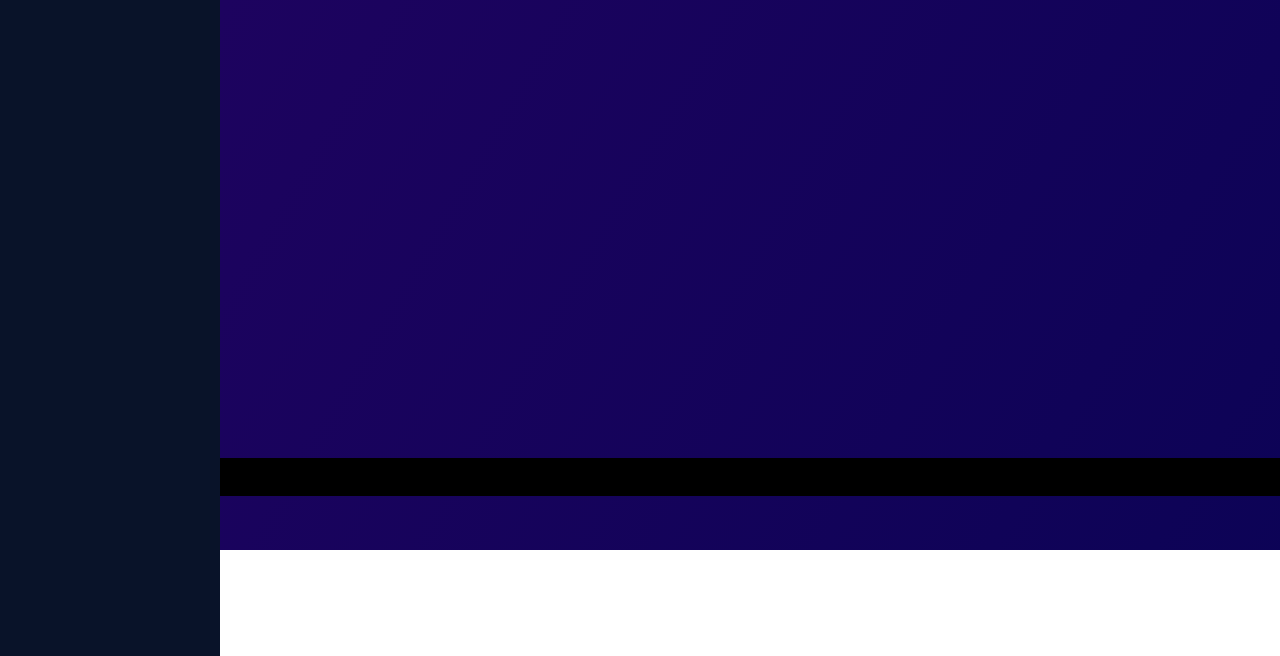
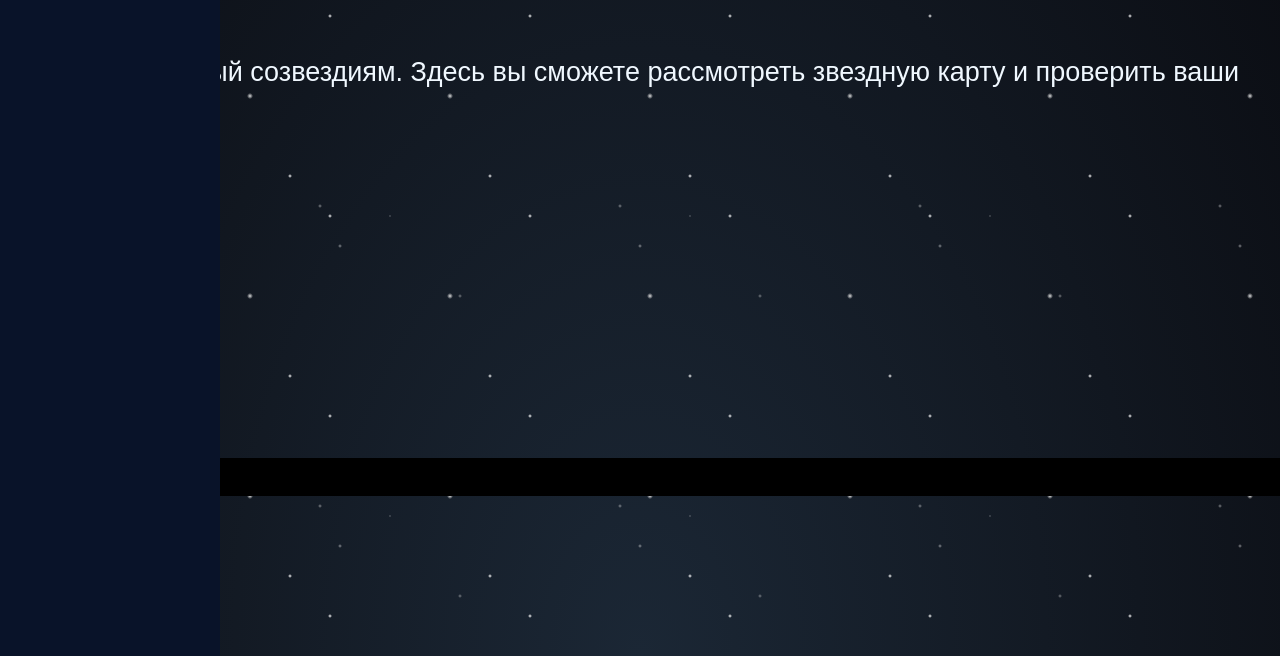
Before and after one commit to Shuni21/seiza, a website: page index.html in a window 1280 px wide. Shown: the part 304-960 px from the top of the page. Before the commit the page ends 854 px from the top, so only its background shows below. Drawn offline with nearby package versions, Linux system fonts and the light colour scheme.

Commit message:
Add files via upload

```diff
--- a/index.html
+++ b/index.html
@@ -8,39 +8,66 @@
     <link rel="stylesheet" href="s.css">
     <style>
 
-
+html { overflow:  hidden; }
 body {
 margin:0;
 }
-        p { text-indent: 25px; }
 
-        #block1{
+.space {
+  position: relative;
+  display: block;
+  height: 100vh;
   width: 100%;
-            height: 270px;
-        }
-        html, body {
-  width: 100%;
-  height:100%;
+  background-color: #1B2735;
+  background: radial-gradient(ellipse at bottom, #1B2735 0%, #090A0F 100%);
+  color: white;
+  padding-top: 20vh;
 }
 
-body {
-    background: linear-gradient(-60deg, #010350,#1d035f,#370075,#01094d);
-    background-size: 400% 400%;
-    animation: gradient 15s ease infinite;
+#parent {
+  position: relative;
 }
 
-@keyframes gradient {
+.form {
+  color: white;
+  position: absolute;
+  left: 0;
+  top: 40%;
+}
+
+.stars>div {
+  overflow: hidden;
+  position: absolute;
+  top: 0;
+  bottom: 0;
+  left: 0;
+  right: 0;
+}
+
+.stars .stars-back {
+  top: -50%;
+  opacity: 0.5;
+  background-image: radial-gradient(2px 2px at 20px 30px, #eee, rgba(0, 0, 0, 0)), radial-gradient(2px 2px at 40px 70px, #fff, rgba(0, 0, 0, 0)), radial-gradient(1px 1px at 90px 40px, #fff, rgba(0, 0, 0, 0)), radial-gradient(2px 2px at 160px 120px, #ddd, rgba(0, 0, 0, 0));
+  background-repeat: repeat;
+  background-size: 300px 300px;
+  animation: stars 4s infinite linear;
+}
+
+.stars .stars-middle {
+  background-image: radial-gradient(3px 3px at 50px 160px, #ddd, rgba(0, 0, 0, 0)), radial-gradient(2px 2px at 90px 40px, #fff, rgba(0, 0, 0, 0)), radial-gradient(2px 2px at 130px 80px, #fff, rgba(0, 0, 0, 0));
+  background-repeat: repeat;
+  background-size: 200px 200px;
+  animation: stars 2.5s infinite linear;
+}
+
+@keyframes stars {
   0% {
-        background-position: 0% 50%;
-    }
-    50% {
-        background-position: 100% 50%;
+    top: -100%;
   }
   100% {
-        background-position: 0% 50%;
+    top: 0;
   }
 }
-
         #panel {
         position: fixed; /* положение */
         top: 0px; /* отступ сверху */
@@ -113,21 +140,22 @@ body {
 <body>
 
     <div id="block1">
-        <div style="font-size:40px;">
-        <h1 class="title" style="display:flex;justify-content: center;font-family:brush script mt ;color:aliceblue;">Seiza</h1>
+      <div class="parent">
+        <div class="jumbotron space">
+          <div class="stars">
+            <div class="stars-back"></div>
+            <div class="stars-middle"></div>
+            <div class="stars-front"></div>
           </div>
+          <h1 class="title" style="display:flex;justify-content: center;font-family:brush script mt ;color:aliceblue;font-size:70px;">Seiza</h1>
           <div style="display:flex;justify-content: center;">
-        <div style="color:aliceblue;font-size:27px;font-family:fantasy;">Добро пожаловать на сайт
-            <span style="font-family: brush script mt;font-size: 40px;">Seiza</span>,
-            посвященный созвездиям. <br> Здесь вы сможете рассмотреть звездную карту и проверить ваши знания</div>
+            <p class="lead" style="color:aliceblue;font-size:27px;font-family:fantasy;">Сайт посвященный созвездиям. Здесь вы сможете рассмотреть звездную карту и проверить ваши знания</p>
           </div>
-        <div class="bg"></div>
-        <div class="bg bg2"></div>
-        <div class="bg bg3"></div>
         </div>
-        <div style="display: flex;justify-content: center;">
     </div>
+
     <div class="footer">© Шуни 2022-2023</div>
+
     <div id="panel">
         <span class="material-symbols-outlined">
             menu
@@ -160,5 +188,6 @@ body {
 
 
 
+
 </body>
 </html>
```
Lines whose indentation alone changed are shown as unchanged.
